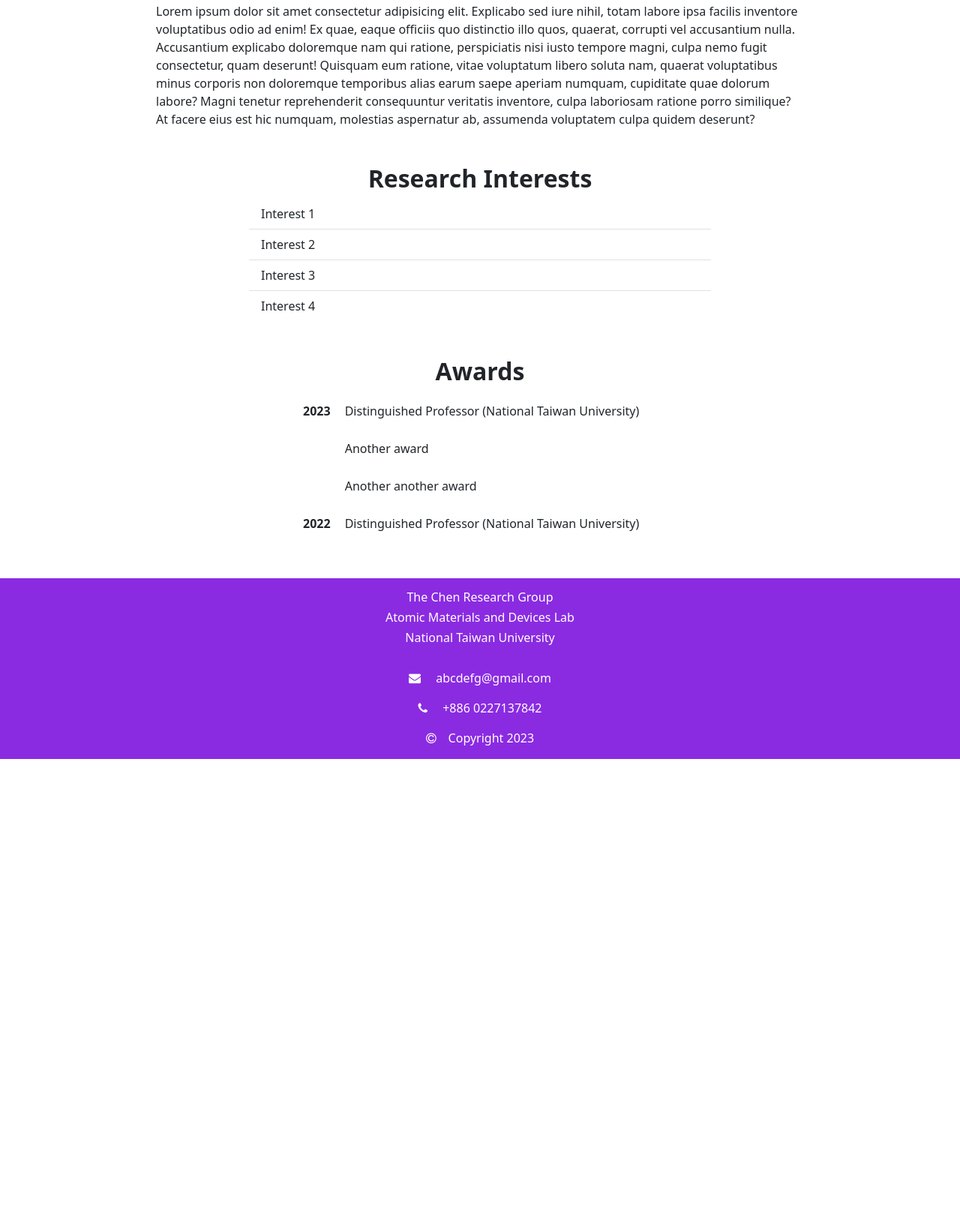
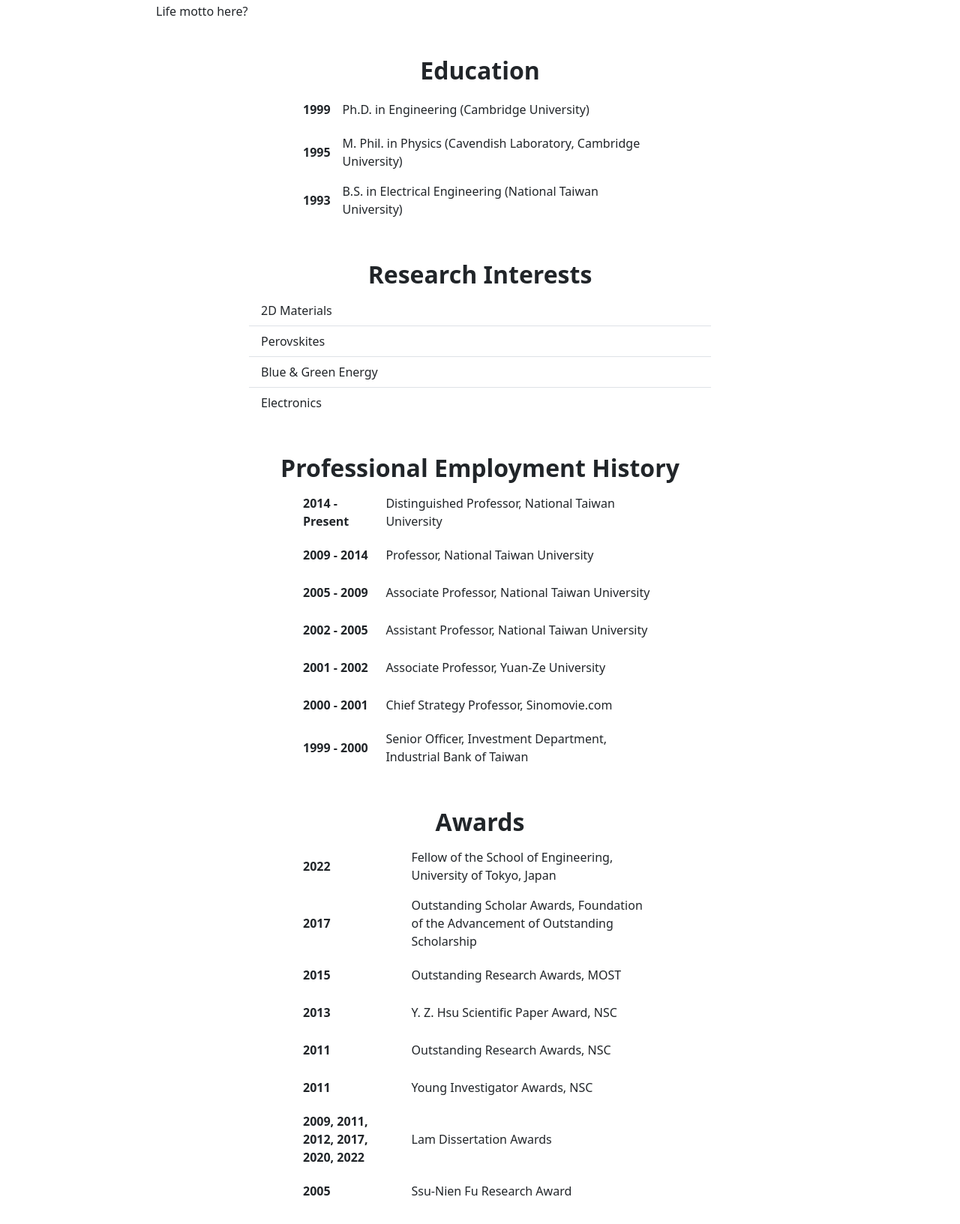
Before and after one commit to Tommy-Lin-Taiwan/CWC-lab, a plain HTML site: page director.html in a window 1280 px wide. Shown: the part 748-2380 px from the top of the page at 75% size. Before the commit the page ends 1760 px from the top, so only its background shows below. Drawn offline with nearby package versions, Linux system fonts and the light colour scheme.

Commit message:
filled in index, director

```diff
--- a/director.html
+++ b/director.html
@@ -117,19 +117,82 @@
             </table>
         -->
         <div class="container mx-auto w-60 px-5 text-start">
-            <p>Lorem ipsum dolor sit amet consectetur adipisicing elit. Explicabo sed iure nihil, totam labore ipsa facilis inventore voluptatibus odio ad enim! Ex quae, eaque officiis quo distinctio illo quos, quaerat, corrupti vel accusantium nulla. Accusantium explicabo doloremque nam qui ratione, perspiciatis nisi iusto tempore magni, culpa nemo fugit consectetur, quam deserunt! Quisquam eum ratione, vitae voluptatum libero soluta nam, quaerat voluptatibus minus corporis non doloremque temporibus alias earum saepe aperiam numquam, cupiditate quae dolorum labore? Magni tenetur reprehenderit consequuntur veritatis inventore, culpa laboriosam ratione porro similique? At facere eius est hic numquam, molestias aspernatur ab, assumenda voluptatem culpa quidem deserunt?</p>
+            <p>Life motto here?</p>
         </div>
     </div>
+
+
+    <!-- Education -->
+    <h2 class="text-center fw-bold text-dark">Education</h2>
+
+    <div class="container mx-auto mb-5 table-experience-width">
+        <table class="table table-responsive table-white table-borderless">
+            <tbody class="text-start align-middle">
+                <tr class="table-experience-height">
+                    <td class="table-experience-left text-dark fw-bold">1999</td>
+                    <td class="table-experience-right">Ph.D. in Engineering (Cambridge University)</td>
+                </tr>
+                <tr class="table-experience-height">
+                    <td class="table-experience-left text-dark fw-bold">1995</td>
+                    <td class="table-experience-right">M. Phil. in Physics (Cavendish Laboratory, Cambridge University)</td>
+                </tr>
+                <tr class="table-experience-height">
+                    <td class="table-experience-left text-dark fw-bold">1993</td>
+                    <td class="table-experience-right">B.S. in Electrical Engineering (National Taiwan University)</td>
+                </tr>
+            </tbody>
+        </table>
+    </div>
+
 
     <!-- Research Interests-->
     <h2 class="text-center fw-bold text-dark">Research Interests</h2>
     <div class="container w-50 mb-5">
         <ul class="list-group list-group-flush">
-            <li class="list-group-item">Interest 1</li>
-            <li class="list-group-item">Interest 2</li>
-            <li class="list-group-item">Interest 3</li>
-            <li class="list-group-item">Interest 4</li>
+            <li class="list-group-item">2D Materials</li>
+            <li class="list-group-item">Perovskites</li>
+            <li class="list-group-item">Blue & Green Energy</li>
+            <li class="list-group-item">Electronics</li>
         </ul>
+    </div>
+
+
+    <!-- Professional Employment -->
+    <h2 class="text-center fw-bold text-dark">Professional Employment History</h2>
+
+    <div class="container mx-auto mb-5 table-experience-width">
+        <table class="table table-responsive table-white table-borderless">
+            <tbody class="text-start align-middle">
+                <tr class="table-experience-height">
+                    <td class="table-experience-left text-dark fw-bold">2014 - Present</td>
+                    <td class="table-experience-right">Distinguished Professor, National Taiwan University</td>
+                </tr>
+                <tr class="table-experience-height">
+                    <td class="table-experience-left text-dark fw-bold">2009 - 2014</td>
+                    <td class="table-experience-right">Professor, National Taiwan University</td>
+                </tr>
+                <tr class="table-experience-height">
+                    <td class="table-experience-left text-dark fw-bold">2005 - 2009</td>
+                    <td class="table-experience-right">Associate Professor, National Taiwan University</td>
+                </tr>
+                <tr class="table-experience-height">
+                    <td class="table-experience-left text-dark fw-bold">2002 - 2005</td>
+                    <td class="table-experience-right">Assistant Professor, National Taiwan University</td>
+                </tr>
+                <tr class="table-experience-height">
+                    <td class="table-experience-left text-dark fw-bold">2001 - 2002</td>
+                    <td class="table-experience-right">Associate Professor, Yuan-Ze University</td>
+                </tr>
+                <tr class="table-experience-height">
+                    <td class="table-experience-left text-dark fw-bold">2000 - 2001</td>
+                    <td class="table-experience-right">Chief Strategy Professor, Sinomovie.com</td>
+                </tr>
+                <tr class="table-experience-height">
+                    <td class="table-experience-left text-dark fw-bold">1999 - 2000</td>
+                    <td class="table-experience-right">Senior Officer, Investment Department, Industrial Bank of Taiwan</td>
+                </tr>
+            </tbody>
+        </table>
     </div>
 
 
@@ -140,20 +203,36 @@
         <table class="table table-responsive table-white table-borderless">
             <tbody class="text-start align-middle">
                 <tr class="table-experience-height">
-                    <td class="table-experience-left text-dark fw-bold">2023</td>
-                    <td class="table-experience-right">Distinguished Professor (National Taiwan University)</td>
+                    <td class="table-experience-left text-dark fw-bold">2022</td>
+                    <td class="table-experience-right">Fellow of the School of Engineering, University of Tokyo, Japan</td>
                 </tr>
                 <tr class="table-experience-height">
-                    <td class="table-experience-left"></td>
-                    <td class="table-experience-right">Another award</td>
+                    <td class="table-experience-left text-dark fw-bold">2017</td>
+                    <td class="table-experience-right">Outstanding Scholar Awards, Foundation of the Advancement of Outstanding Scholarship</td>
                 </tr>
                 <tr class="table-experience-height">
-                    <td class="table-experience-left"></td>
-                    <td class="table-experience-right">Another another award</td>
+                    <td class="table-experience-left text-dark fw-bold">2015</td>
+                    <td class="table-experience-right">Outstanding Research Awards, MOST</td>
                 </tr>
                 <tr class="table-experience-height">
-                    <td class="table-experience-left text-dark fw-bold">2022</td>
-                    <td class="table-experience-right">Distinguished Professor (National Taiwan University)</td>
+                    <td class="table-experience-left text-dark fw-bold">2013</td>
+                    <td class="table-experience-right">Y. Z. Hsu Scientific Paper Award, NSC</td>
+                </tr>
+                <tr class="table-experience-height">
+                    <td class="table-experience-left text-dark fw-bold">2011</td>
+                    <td class="table-experience-right">Outstanding Research Awards, NSC</td>
+                </tr>
+                <tr class="table-experience-height">
+                    <td class="table-experience-left text-dark fw-bold">2011</td>
+                    <td class="table-experience-right">Young Investigator Awards, NSC</td>
+                </tr>
+                <tr class="table-experience-height">
+                    <td class="table-experience-left text-dark fw-bold">2009, 2011, 2012, 2017, 2020, 2022</td>
+                    <td class="table-experience-right">Lam Dissertation Awards</td>
+                </tr>
+                <tr class="table-experience-height">
+                    <td class="table-experience-left text-dark fw-bold">2005</td>
+                    <td class="table-experience-right">Ssu-Nien Fu Research Award</td>
                 </tr>
             </tbody>
         </table>
```
Also changed, not shown: contact.html (+1 -1 lines), index.html (+18 -3 lines), posts/post_20231101.html (added, +151 -0 lines), 1 other file.
